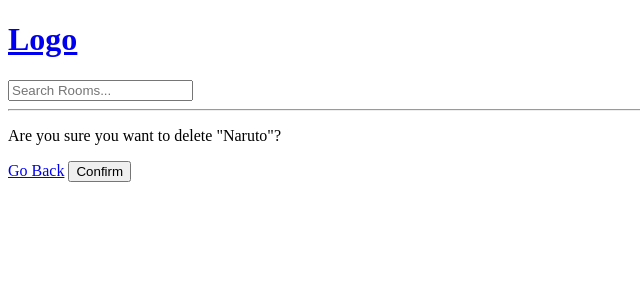
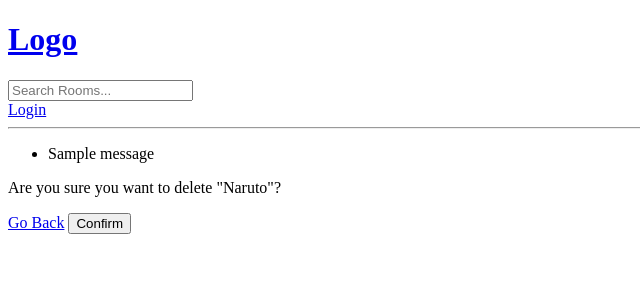
Before and after one commit to Marco-Ca/animessage, a Django app: page /delete-room/3/ in a window 1280 px wide. Shown: the top 300 px of the page, without its empty margins (0-640 px from the left). Run offline with Django 4.2, Linux system fonts and the light colour scheme; data comes from the database, SQL or seed files in the repository; both versions use the stored data as it was after the commit; tables that the repository leaves empty hold one stand-in row (values such as "Sample post"); one stand-in notice (Sample message) is shown.

Commit message:
feat: login

```diff
--- a/base/urls.py
+++ b/base/urls.py
@@ -2,9 +2,10 @@ from django.urls import path
 from . import views
 
 urlpatterns = [
-  path('', views.home, name='home'),
-  path('room/<str:pk>/', views.room, name='room'),
-  path('create-room/', views.createRoom, name='create-room'),
-  path('update-room/<str:pk>/', views.updateRoom, name='update-room'),
-  path('delete-room/<str:pk>/', views.deleteRoom, name='delete-room'),
+    path('login/', views.loginPage, name='login'),
+    path('', views.home, name='home'),
+    path('room/<str:pk>/', views.room, name='room'),
+    path('create-room/', views.createRoom, name='create-room'),
+    path('update-room/<str:pk>/', views.updateRoom, name='update-room'),
+    path('delete-room/<str:pk>/', views.deleteRoom, name='delete-room'),
 ]
--- a/base/views.py
+++ b/base/views.py
@@ -1,5 +1,8 @@
 from django.shortcuts import redirect, render
 from django.db.models import Q
+from django.contrib.auth.models import User
+from django.contrib.auth import  authenticate, login, logout
+from django.contrib import messages
 from .models import Room, Topic
 from .forms import RoomForm
 
@@ -10,7 +13,29 @@ from .forms import RoomForm
 #     {'id': 2, 'name': 'Room 2', },
 #     {'id': 3, 'name': 'Room 3', },
 # ]
-# 2.14.57
+
+# TIME 2.38.40
+
+
+def loginPage(request):
+    if request.method == 'POST':
+        username = request.POST.get('username')
+        password = request.POST.get('password')
+
+        try:
+            user = User.objects.get(username=username)
+        except:
+            messages.error(request, 'User does not exist')
+
+        user = authenticate(request, username=username, password=password)
+
+        if user is not None:
+            login(request, user)
+            return redirect('home')
+        else:
+            messages.error(request, 'Username and/or Password is incorrect')
+    context = {}
+    return render(request, 'base/login_register.html', context)
 
 
 def home(request):
--- a/templates/main.html
+++ b/templates/main.html
@@ -12,6 +12,13 @@
 
 <body>
   {% include 'navbar.html' %}
+  {% if messages %}
+  <ul class="messages">
+    {% for message in messages %}
+    <li>{{ message }}</li>
+      {% endfor %}
+  </ul>
+  {% endif %}
   <!-- tell our website where to add child templates when we wrap them in the main template -->
   {% block content%}
   {% endblock %}
--- a/templates/navbar.html
+++ b/templates/navbar.html
@@ -6,4 +6,6 @@
   <input type="text" name="q" placeholder="Search Rooms..."/>
 </form>
 
+<a href="/login">Login</a>
+
 <hr>
```
Also changed, not shown: base/templates/base/login_register.html (+5 -2 lines), db.sqlite3.
